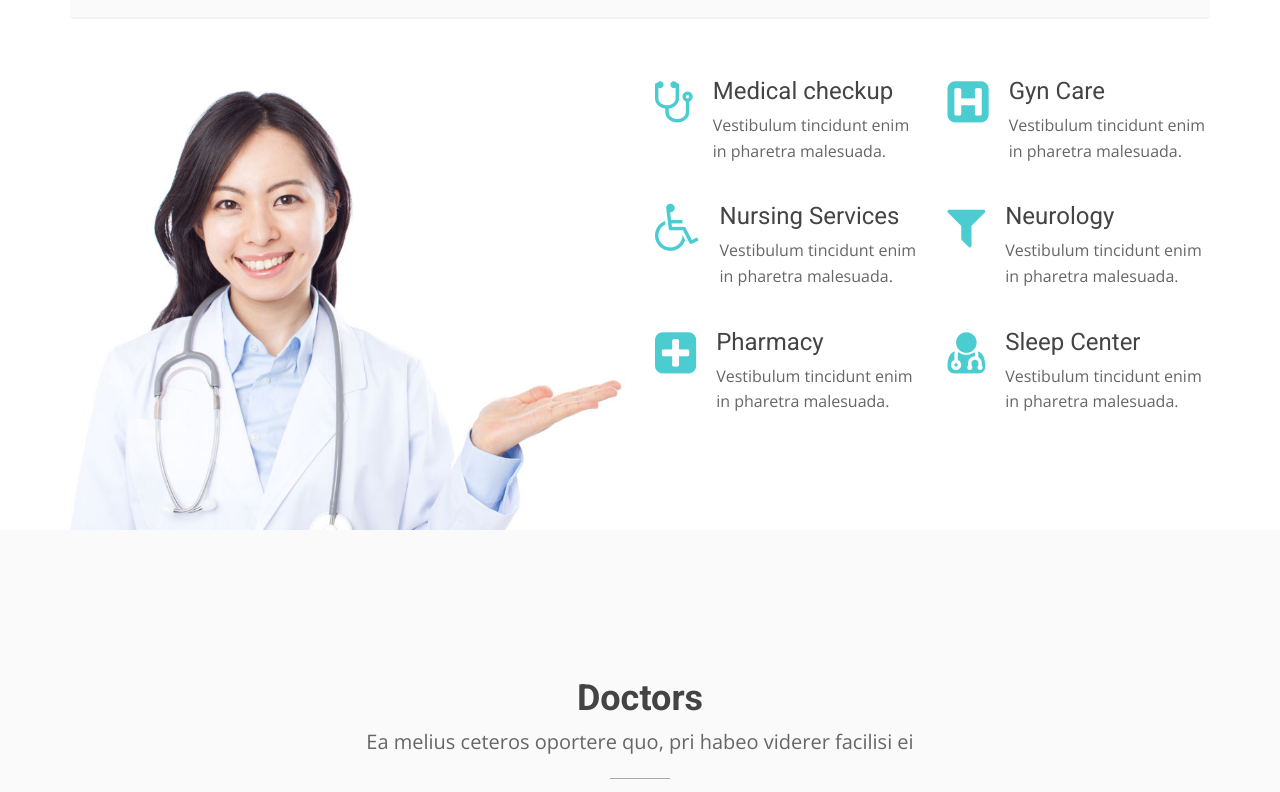
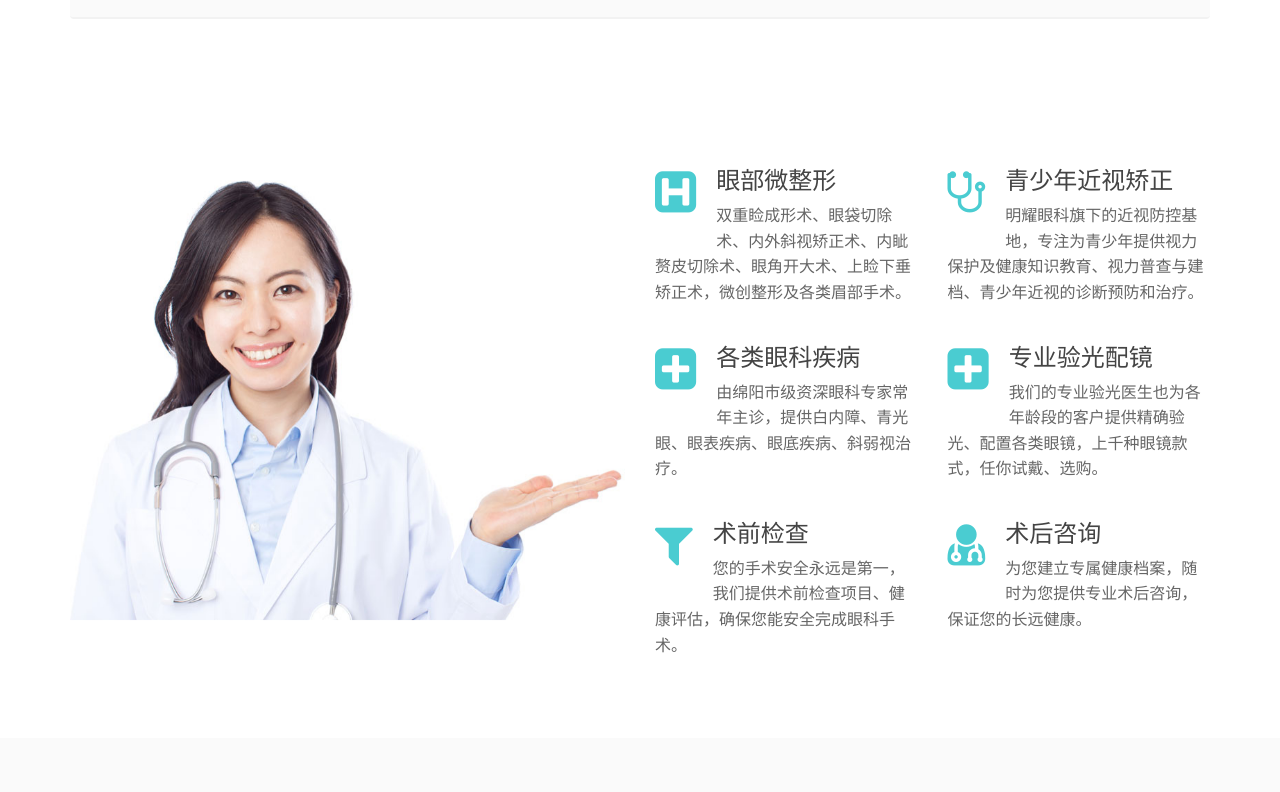
Before and after one commit to reneehu/bueaty-website-portfolio, a plain HTML site: page index-cta.html in a window 1280 px wide. Shown: the part 999-1791 px from the top of the page. Drawn offline with nearby package versions, Linux system fonts and the light colour scheme.

Commit message:
content update

```diff
--- a/css/style.css
+++ b/css/style.css
@@ -1,10 +1,3 @@
-/*
- Medicio Bootstrap theme by BootstrapTaste.com
- Theme URI: http://bootstraptaste.com/medicio-free-bootstrap-theme/
- Author: BootstrapTaste
- Author URI: http://bootstraptaste.com
- */
-
 
 /* ==== Google font ==== */
 @import url('http://fonts.googleapis.com/css?family=Open+Sans:400,300,300italic,600,700,800|Roboto:400,500,700,900');
@@ -970,6 +963,7 @@ Elements
 
 .service-box {
 	margin-bottom: 40px;
+	min-height: 135px;
 }
 
 .service-icon {
--- a/index-cta.html
+++ b/index-cta.html
@@ -207,7 +207,7 @@
 
 
 	<!-- Section: services -->
-    <section id="service" class="home-section nopadding paddingtop-60">
+	<section id="service" class="home-section paddingbot-40">
 
 		<div class="container">
 
@@ -218,6 +218,43 @@
 					</div>
 				</div>
 				<div class="col-sm-3 col-md-3">
+					<div class="wow fadeInRight" data-wow-delay="0.1s">
+						<div class="service-box">
+							<div class="service-icon">
+								<span class="fa fa-h-square fa-3x"></span>
+							</div>
+							<div class="service-desc">
+								<h5 class="h-light">眼部微整形</h5>
+								<p>双重睑成形术、眼袋切除术、内外斜视矫正术、内眦赘皮切除术、眼角开大术、上睑下垂矫正术，微创整形及各类眉部手术。</p>
+							</div>
+						</div>
+
+					</div>
+					<div class="wow fadeInRight" data-wow-delay="0.2s">
+						<div class="service-box">
+							<div class="service-icon">
+								<span class="fa fa-plus-square fa-3x"></span>
+							</div>
+							<div class="service-desc">
+								<h5 class="h-light">各类眼科疾病</h5>
+								<p>由绵阳市级资深眼科专家常年主诊，提供白内障、青光眼、眼表疾病、眼底疾病、斜弱视治疗。</p>
+							</div>
+						</div>
+					</div>
+					<div class="wow fadeInRight" data-wow-delay="0.3s">
+						<div class="service-box">
+							<div class="service-icon">
+								<span class="fa fa-filter fa-3x"></span>
+							</div>
+							<div class="service-desc">
+								<h5 class="h-light">术前检查</h5>
+								<p>您的手术安全永远是第一，我们提供术前检查项目、健康评估，确保您能安全完成眼科手术。</p>
+							</div>
+						</div>
+
+					</div>
+				</div>
+				<div class="col-sm-3 col-md-3">
 
 					<div class="wow fadeInRight" data-wow-delay="0.1s">
 						<div class="service-box">
@@ -225,8 +262,8 @@
 								<span class="fa fa-stethoscope fa-3x"></span>
 							</div>
 							<div class="service-desc">
-						<h5 class="h-light">Medical checkup</h5>
-						<p>Vestibulum tincidunt enim in pharetra malesuada.</p>
+								<h5 class="h-light">青少年近视矫正</h5>
+								<p>明耀眼科旗下的近视防控基地，专注为青少年提供视力保护及健康知识教育、视力普查与建档、青少年近视的诊断预防和治疗。</p>
 							</div>
 						</div>
 					</div>
@@ -234,50 +271,11 @@
 					<div class="wow fadeInRight" data-wow-delay="0.2s">
 						<div class="service-box">
 							<div class="service-icon">
-						<span class="fa fa-wheelchair fa-3x"></span>
-					</div>
-					<div class="service-desc">
-						<h5 class="h-light">Nursing Services</h5>
-						<p>Vestibulum tincidunt enim in pharetra malesuada.</p>
-					</div>
-                </div>
-				</div>
-				<div class="wow fadeInRight" data-wow-delay="0.3s">
-				<div class="service-box">
-					<div class="service-icon">
 								<span class="fa fa-plus-square fa-3x"></span>
 							</div>
 							<div class="service-desc">
-						<h5 class="h-light">Pharmacy</h5>
-						<p>Vestibulum tincidunt enim in pharetra malesuada.</p>
-					</div>
-                </div>
-				</div>
-
-
-            </div>
-			<div class="col-sm-3 col-md-3">
-
-				<div class="wow fadeInRight" data-wow-delay="0.1s">
-                <div class="service-box">
-					<div class="service-icon">
-						<span class="fa fa-h-square fa-3x"></span>
-					</div>
-					<div class="service-desc">
-						<h5 class="h-light">Gyn Care</h5>
-						<p>Vestibulum tincidunt enim in pharetra malesuada.</p>
-					</div>
-                </div>
-				</div>
-
-				<div class="wow fadeInRight" data-wow-delay="0.2s">
-				<div class="service-box">
-					<div class="service-icon">
-						<span class="fa fa-filter fa-3x"></span>
-					</div>
-					<div class="service-desc">
-						<h5 class="h-light">Neurology</h5>
-						<p>Vestibulum tincidunt enim in pharetra malesuada.</p>
+								<h5 class="h-light">专业验光配镜</h5>
+								<p>我们的专业验光医生也为各年龄段的客户提供精确验光、配置各类眼镜，上千种眼镜款式，任你试戴、选购。</p>
 							</div>
 						</div>
 					</div>
@@ -287,8 +285,8 @@
 								<span class="fa fa-user-md fa-3x"></span>
 							</div>
 							<div class="service-desc">
-						<h5 class="h-light">Sleep Center</h5>
-						<p>Vestibulum tincidunt enim in pharetra malesuada.</p>
+								<h5 class="h-light">术后咨询</h5>
+								<p>为您建立专属健康档案，随时为您提供专业术后咨询，保证您的长远健康。</p>
 							</div>
 						</div>
 					</div>
@@ -308,8 +306,8 @@
 				<div class="col-lg-8 col-lg-offset-2">
 					<div class="wow fadeInDown" data-wow-delay="0.1s">
 						<div class="section-heading text-center">
-					<h2 class="h-bold">Doctors</h2>
-					<p>Ea melius ceteros oportere quo, pri habeo viderer facilisi ei</p>
+							<h2 class="h-bold">明耀医生</h2>
+							<p>绵阳市资深眼科专家常年主诊，专注各类眼科微整形、疾病诊治。</p>
 						</div>
 					</div>
 					<div class="divider-short"></div>
@@ -413,8 +411,8 @@
 				<div class="col-lg-8 col-lg-offset-2">
 					<div class="wow fadeInDown" data-wow-delay="0.1s">
 						<div class="section-heading text-center">
-					<h2 class="h-bold">Our facilities</h2>
-					<p>Ea melius ceteros oportere quo, pri habeo viderer facilisi ei</p>
+							<h2 class="h-bold">明耀环境</h2>
+							<p>明亮的环境，先进的设备，为您提供专业、安全的就医环境</p>
 						</div>
 					</div>
 					<div class="divider-short"></div>
@@ -427,12 +425,12 @@
 				<div class="col-sm-12 col-md-12 col-lg-12" >
 					<div class="wow bounceInUp" data-wow-delay="0.2s">
 						<div id="owl-works" class="owl-carousel">
-                        <div class="item"><a href="img/photo/1.jpg" title="This is an image title" data-lightbox-gallery="gallery1" data-lightbox-hidpi="img/works/1@2x.jpg"><img src="img/photo/1.jpg" class="img-responsive" alt="img"></a></div>
-                        <div class="item"><a href="img/photo/2.jpg" title="This is an image title" data-lightbox-gallery="gallery1" data-lightbox-hidpi="img/works/2@2x.jpg"><img src="img/photo/2.jpg" class="img-responsive " alt="img"></a></div>
-                        <div class="item"><a href="img/photo/3.jpg" title="This is an image title" data-lightbox-gallery="gallery1" data-lightbox-hidpi="img/works/3@2x.jpg"><img src="img/photo/3.jpg" class="img-responsive " alt="img"></a></div>
-                        <div class="item"><a href="img/photo/4.jpg" title="This is an image title" data-lightbox-gallery="gallery1" data-lightbox-hidpi="img/works/4@2x.jpg"><img src="img/photo/4.jpg" class="img-responsive " alt="img"></a></div>
-                        <div class="item"><a href="img/photo/5.jpg" title="This is an image title" data-lightbox-gallery="gallery1" data-lightbox-hidpi="img/works/5@2x.jpg"><img src="img/photo/5.jpg" class="img-responsive " alt="img"></a></div>
-                        <div class="item"><a href="img/photo/6.jpg" title="This is an image title" data-lightbox-gallery="gallery1" data-lightbox-hidpi="img/works/6@2x.jpg"><img src="img/photo/6.jpg" class="img-responsive " alt="img"></a></div>
+							<div class="item"><a href="img/photo/设备环境1-1.png" title="This is an image title" data-lightbox-gallery="gallery1" data-lightbox-hidpi="img/works/1@2x.jpg"><img src="img/photo/设备环境1-1.png" class="img-responsive" alt="img"></a></div>
+							<div class="item"><a href="img/photo/2-1.jpg" title="This is an image title" data-lightbox-gallery="gallery1" data-lightbox-hidpi="img/works/2@2x.jpg"><img src="img/photo/设备环境2-1.png" class="img-responsive " alt="img"></a></div>
+							<div class="item"><a href="img/photo/设备环境3-1.png" title="This is an image title" data-lightbox-gallery="gallery1" data-lightbox-hidpi="img/works/3@2x.jpg"><img src="img/photo/设备环境3-1.png" class="img-responsive " alt="img"></a></div>
+							<div class="item"><a href="img/photo/设备环境4-1.png" title="This is an image title" data-lightbox-gallery="gallery1" data-lightbox-hidpi="img/works/4@2x.jpg"><img src="img/photo/设备环境4-1.png" class="img-responsive " alt="img"></a></div>
+							<div class="item"><a href="img/photo/设备环境1-1.png" title="This is an image title" data-lightbox-gallery="gallery1" data-lightbox-hidpi="img/works/5@2x.jpg"><img src="img/photo/设备环境1-1.png" class="img-responsive " alt="img"></a></div>
+							<div class="item"><a href="img/photo/设备环境1-1.png" title="This is an image title" data-lightbox-gallery="gallery1" data-lightbox-hidpi="img/works/6@2x.jpg"><img src="img/photo/设备环境1-1.png" class="img-responsive " alt="img"></a></div>
 						</div>
 					</div>
 				</div>
```
Also changed, not shown: img/photo/1.jpg (deleted), img/photo/2.jpg (deleted), img/photo/3.jpg (deleted), img/photo/4.jpg (deleted), img/photo/5.jpg (deleted), img/photo/6.jpg (deleted), img/photo/设备环境1-1.png (added), img/photo/设备环境1.png (added), img/photo/设备环境2-1.png (added), img/photo/设备环境3-1.png (added), img/photo/设备环境3.png (added), img/photo/设备环境4-1.png (added), img/photo/设备环境4.png (added), 2 other files. Lines whose indentation alone changed are shown as unchanged.
